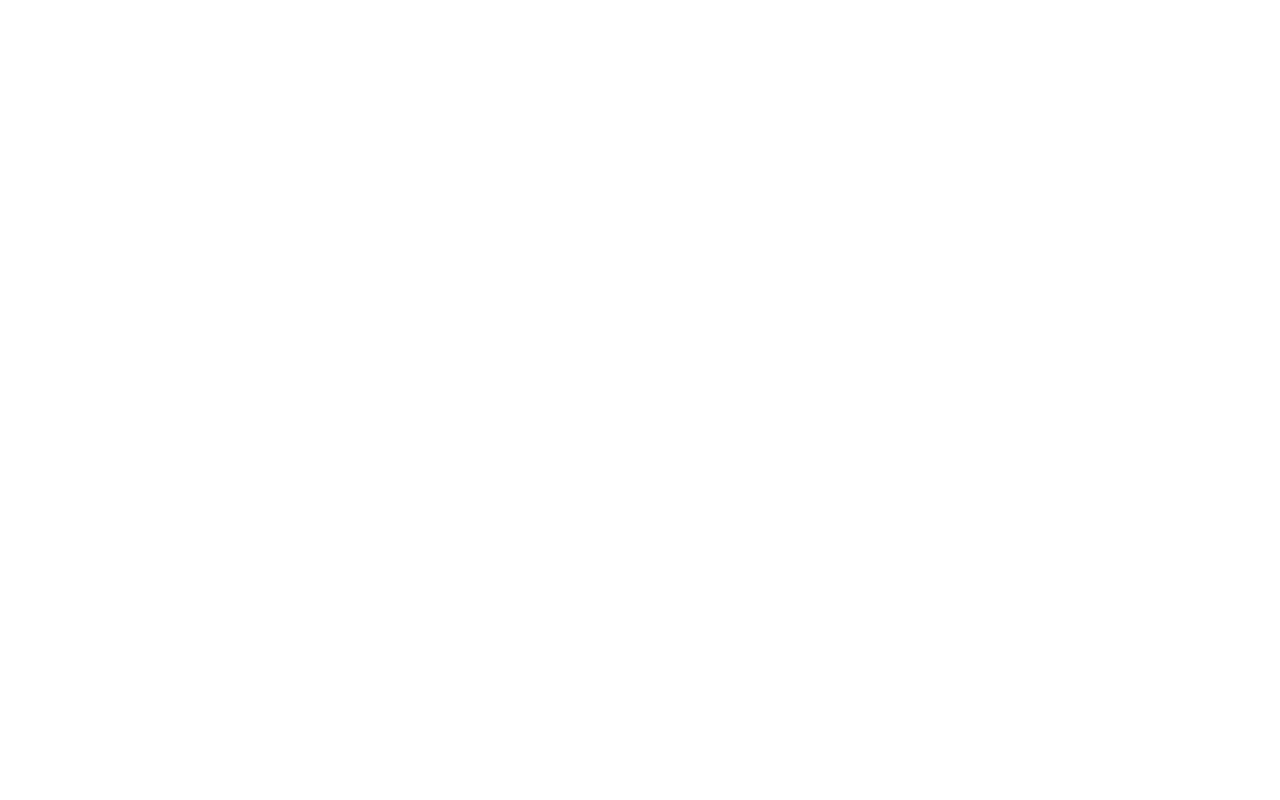
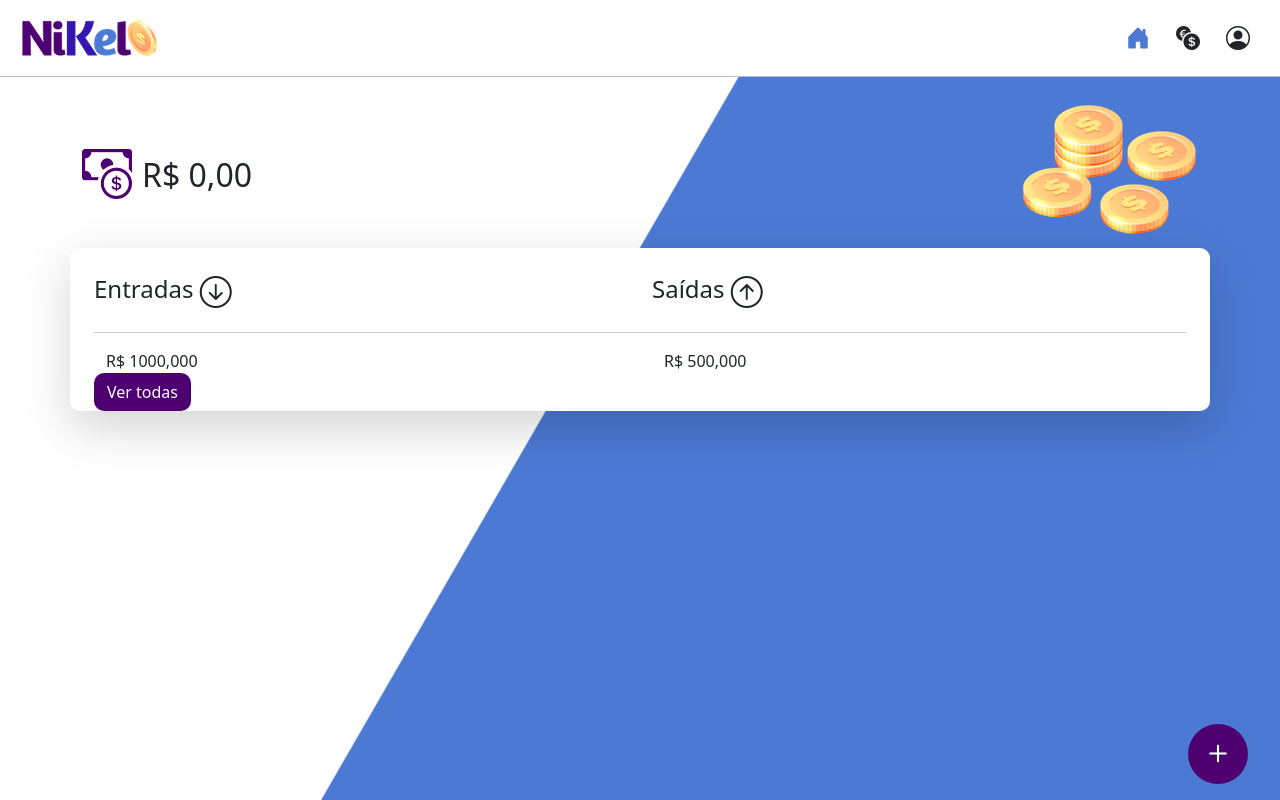
Before and after one commit to amandagpf/projeto-nikel, a plain HTML site: page public/home.html in a window 1280 px wide. Drawn offline with nearby package versions, Linux system fonts and the light colour scheme.

Commit message:
Finalizando CSS e HTML

```diff
--- a/public/css/styles.css
+++ b/public/css/styles.css
@@ -1,5 +1,29 @@
 #login{
     background: linear-gradient(120deg, #4c79d3 44.9%, #ffffff 45%) no-repeat fixed;
+}
+
+#home{
+   background: linear-gradient(120deg, #ffffff 44.9%, #4c79d3 45%) no-repeat fixed;
+}
+
+header{
+    border-bottom: 1px solid #bebcdc;
+    padding: 5px;
+    background-color: white;
+}
+
+.color-primary{
+    color: #4e0070;
+}
+
+.color-secondary{
+    color: #4c79d3;
+}
+
+.icon-detail{
+    font-size: 50px;
+    margin-right: 10px;
+    vertical-align: middle;
 }
 
 .text-login{
@@ -21,9 +45,38 @@
     margin: 0 25%;
 }
 
-#btn-login:hover{
+#btn-login:hover, #button-default:hover, #button-cancel:hover{
     background: #4c79d3;
     color: #ffffff;
+}
+
+#button-default{
+    border-radius: 10px;
+    background-color: #4e0070;
+    color: #ffffff;
+}
+
+#button-cancel{
+    border-radius: 10px;
+    background-color: #bebcdc;
+}
+
+#button-float{
+    border-radius: 100%;
+    height: 60px;
+    width: 60px;
+    position: fixed;
+    padding: 0;
+    bottom: 1rem;
+    right: 2rem;
+    font-size: 35px;
+    background-color: #4e0070;
+    color: #ffffff;
+}
+
+#button-float:hover{
+    background-color: #ffffff;
+    color: #4c79d3;
 }
 
 .link-default{
@@ -34,3 +87,9 @@
 .link-default:hover{
     color: #4c79d3;
 }
+
+.info{
+    background-color: #ffffff;
+    border-radius: 10px;
+    padding: 20px 0 0 0;
+}
--- a/public/home.html
+++ b/public/home.html
@@ -0,0 +1,165 @@
+<!DOCTYPE html>
+<html lang="en">
+<head>
+    <meta charset="UTF-8">
+    <meta name="viewport" content="width=device-width, initial-scale=1.0">
+    <title>Níkel - Home</title>
+    <link rel="stylesheet" href="./css/styles.css">
+    <link href="https://cdn.jsdelivr.net/npm/bootstrap@5.3.0/dist/css/bootstrap.min.css" rel="stylesheet" integrity="sha384-9ndCyUaIbzAi2FUVXJi0CjmCapSmO7SnpJef0486qhLnuZ2cdeRhO02iuK6FUUVM" crossorigin="anonymous">
+    <link rel="stylesheet" href="https://cdn.jsdelivr.net/npm/bootstrap-icons@1.10.5/font/bootstrap-icons.css">
+</head>
+<body id="home">
+    <header>
+        <nav class="navbar navbar-expand navbar-ligth bg-white">
+            <div class="container-fluid">
+              <a class="navbar-brand" href="#">
+                    <img src="./assets/nikel-small-logo.png" alt="">
+                </a>
+              <button class="navbar-toggler" type="button" data-bs-toggle="collapse" data-bs-target="#navbarSupportedContent" aria-controls="navbarSupportedContent" aria-expanded="false" aria-label="Toggle navigation">
+                <span class="navbar-toggler-icon"></span>
+              </button>
+              <div class="collapse navbar-collapse justify-content-end" id="navbarSupportedContent">
+               <div class="d-flex">
+                    <a href="home.html"><button class="btn" type="button"><i class="bi bi-house-door-fill fs-4 color-secondary"></i></button></a>
+                    <a href="transactions.html"><button class="btn" type="button"><i class="bi bi-currency-exchange fs-4"></i></button></a>
+
+                    <div class="dropdown">
+                        <button class="btn dropdown" type="button" data-bs-toggle="dropdown" aria-expanded="false">
+                            <i class="bi bi-person-circle fs-4"></i>
+                        </button>
+                        <ul class="dropdown-menu">
+                          <li><a class="dropdown-item" href="#">Action</a></li>
+                          <li><a class="dropdown-item" href="#">Another action</a></li>
+                          <li><a class="dropdown-item" href="#">Something else here</a></li>
+                        </ul>
+                      </div>
+                </div>
+              </div>
+            </div>
+          </nav>
+    </header>
+    <main>
+        <div class="container-lg">
+            <div class="row">
+                <div class="col d-flex mt-4 justify-content-start align-items-center">
+                    <i class="bi bi-cash-coin color-primary icon-detail"></i>
+                    <span class="fs-2">R$ 0,00</span>
+                </div>
+
+                <div class="col d-flex mt-4 justify-content-end">
+                    <div class="text-center">
+                        <img src="./assets/coins-small.png" alt="">
+                    </div>
+                </div>
+            </div>
+
+            <div class="row">
+                <div class="col-12 info shadow-lg">
+                    <div class="container">
+
+                        <div class="row">
+
+                            <div class="col-6">
+                                <span class="fs-4">Entradas <i class="bi bi-arrow-down-circle fs-2 align-middle"></i></span>
+                            </div>
+
+                            <div class="col-6">
+                                <span class="fs-4">Saídas <i class="bi bi-arrow-up-circle fs-2 align-middle"></i></span>
+                            </div>
+
+                            <div class="col-12">
+                                <hr>
+                            </div>
+
+                        </div>
+
+                        <div class="row">
+
+                            <div class="col-6">
+                                <div class="container">
+                                    <div class="row">
+                                        <div class="col">
+                                            R$ 1000,000
+                                        </div>
+                                    </div>
+                                </div>
+                            </div>
+
+                            <div class="col-6">
+                                <div class="container">
+                                    <div class="row">
+                                        <div class="col">
+                                            R$ 500,000
+                                        </div>
+                                    </div>
+                                </div>
+                            </div>
+
+                            <div class="col-12">
+                                <button type="button" class="btn" id="button-default">Ver todas</button>
+                            </div>
+
+                        </div>
+
+                    </div>
+                </div>
+            </div>
+            <button class="btn" data-bs-toggle="modal" data-bs-target="#transaction-modal" id="button-float">
+                <i class="bi bi-plus"></i>
+            </button>
+        </div>
+
+        <!-- Modal -->
+        <div class="modal fade" id="transaction-modal" tabindex="-1" aria-labelledby="exampleModalLabel" aria-hidden="true">
+            <div class="modal-dialog">
+            <div class="modal-content">
+                <div class="modal-header">
+                <h1 class="modal-title fs-5" id="exampleModalLabel">Adicionar Lançamento</h1>
+                <button type="button" class="btn-close" data-bs-dismiss="modal" aria-label="Close"></button>
+                </div>
+
+                <form id="transaction-form">
+                    <div class="modal-body">
+
+
+                        <div class="mb-3">
+                          <label for="value-input" class="form-label">Valor</label>
+                          <input type="number" class="form-control" id="value-input" aria-describedby="emailHelp">
+                        </div>
+
+                        <div class="mb-3">
+                            <label for="description-input" class="form-label">Descrição</label>
+                            <input type="text" class="form-control" id="description-input">
+                        </div>
+
+                        <div class="mb-3">
+                            <label for="date-input" class="form-label">Data</label>
+                            <input type="date" class="form-control" id="date-input">
+                        </div>
+
+                        <div class="mb-3">
+                            <div class="form-check form-check-inline">
+                                <input class="form-check-input" type="radio" name="type-input" id="inlineRadio1" value="1" checked>
+                                <label class="form-check-label" for="inlineRadio1">Entrada</label>
+                              </div>
+                              <div class="form-check form-check-inline">
+                                <input class="form-check-input" type="radio" name="type-input" id="inlineRadio2" value="2">
+                                <label class="form-check-label" for="inlineRadio2">Saída</label>
+                              </div>
+                        </div>
+
+                        <div class="modal-footer">
+                            <button type="button" class="btn" id="button-cancel" data-bs-dismiss="modal">Cancelar</button>
+                            <button type="submit" class="btn" id="button-default">Adicionar</button>
+                        </div>
+
+                    </div>
+                </form>
+
+            </div>
+            </div>
+    </main>
+    <script src="https://cdn.jsdelivr.net/npm/@popperjs/core@2.11.8/dist/umd/popper.min.js" integrity="sha384-I7E8VVD/ismYTF4hNIPjVp/Zjvgyol6VFvRkX/vR+Vc4jQkC+hVqc2pM8ODewa9r" crossorigin="anonymous"></script>
+    <script src="https://cdn.jsdelivr.net/npm/bootstrap@5.3.1/dist/js/bootstrap.min.js" integrity="sha384-Rx+T1VzGupg4BHQYs2gCW9It+akI2MM/mndMCy36UVfodzcJcF0GGLxZIzObiEfa" crossorigin="anonymous"></script>
+</body>
+</html>
```
Also changed, not shown: public/index.html (+42 -2 lines), public/transactions.html (+150 -0 lines).
